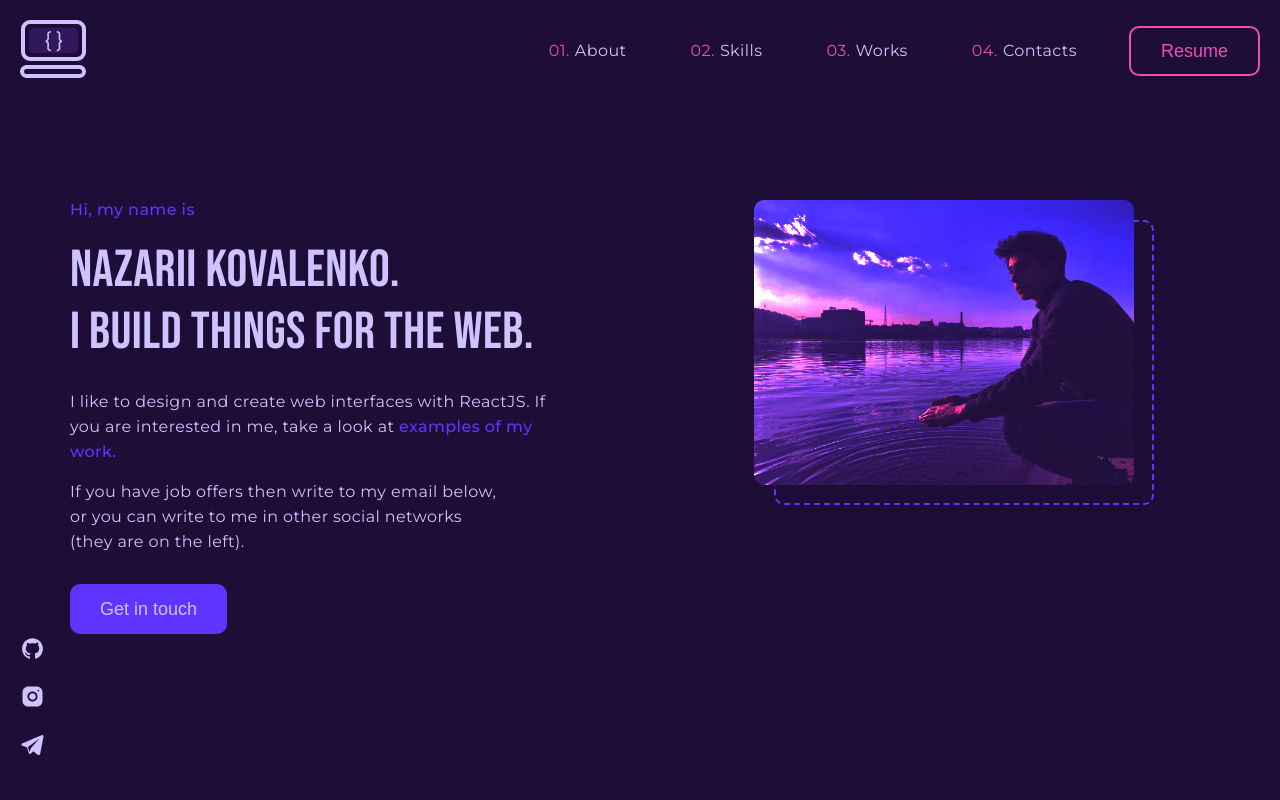
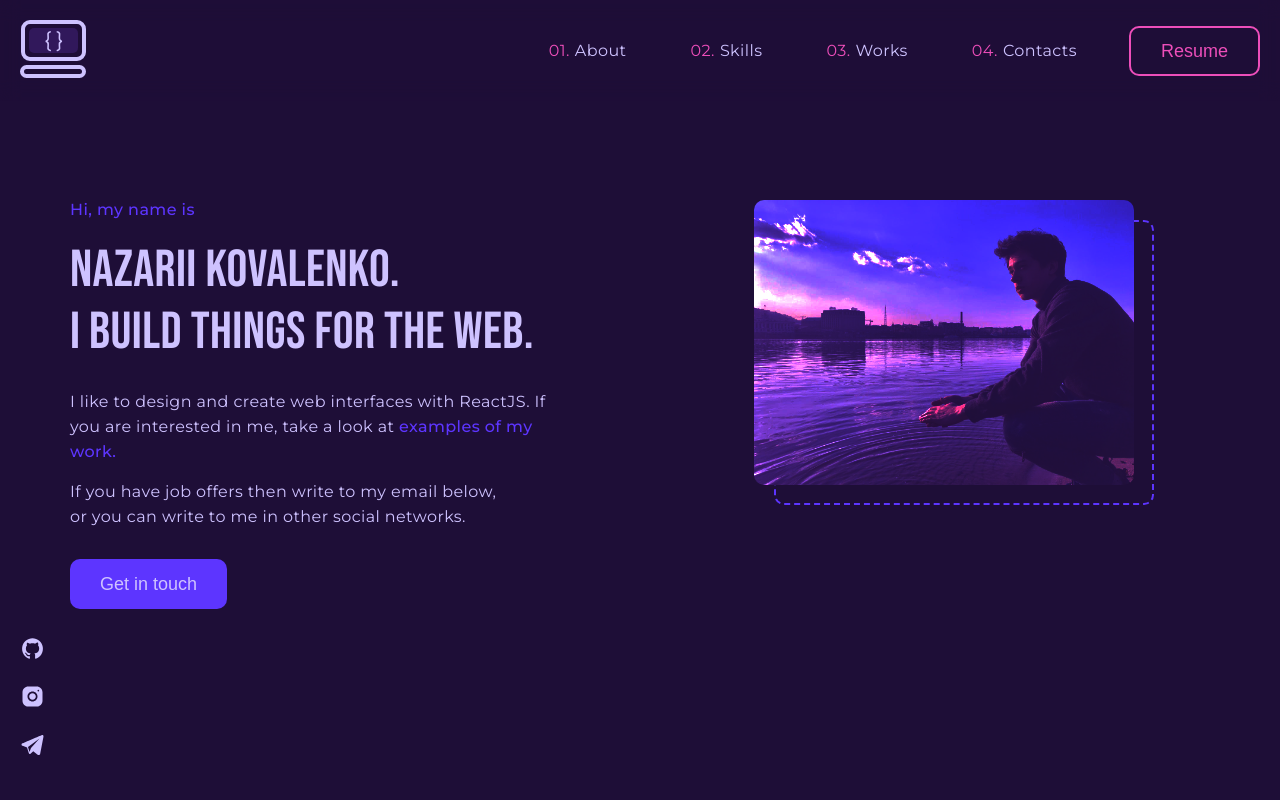
Before and after one commit to nazariiko/portfolio, a React (Create React App) app: page / in a window 1280 px wide. Shown: the top 800 px of the page. Built offline with nearby package versions, Linux system fonts and the light colour scheme.

Commit message:
edited content

```diff
--- a/src/components/containers/Hello.tsx
+++ b/src/components/containers/Hello.tsx
@@ -177,7 +177,7 @@ const Hello = () => {
             </Paragraph>
             <Paragraph mb={30} width={430}>
               If you have job offers then write to my email below, or you can write to me in other
-              social networks (they are on the left).
+              social networks.
             </Paragraph>
             <a href="mailto:nazarii.dev@gmail.com">
               <Button onClick={() => {}}>Get in touch</Button>
```
